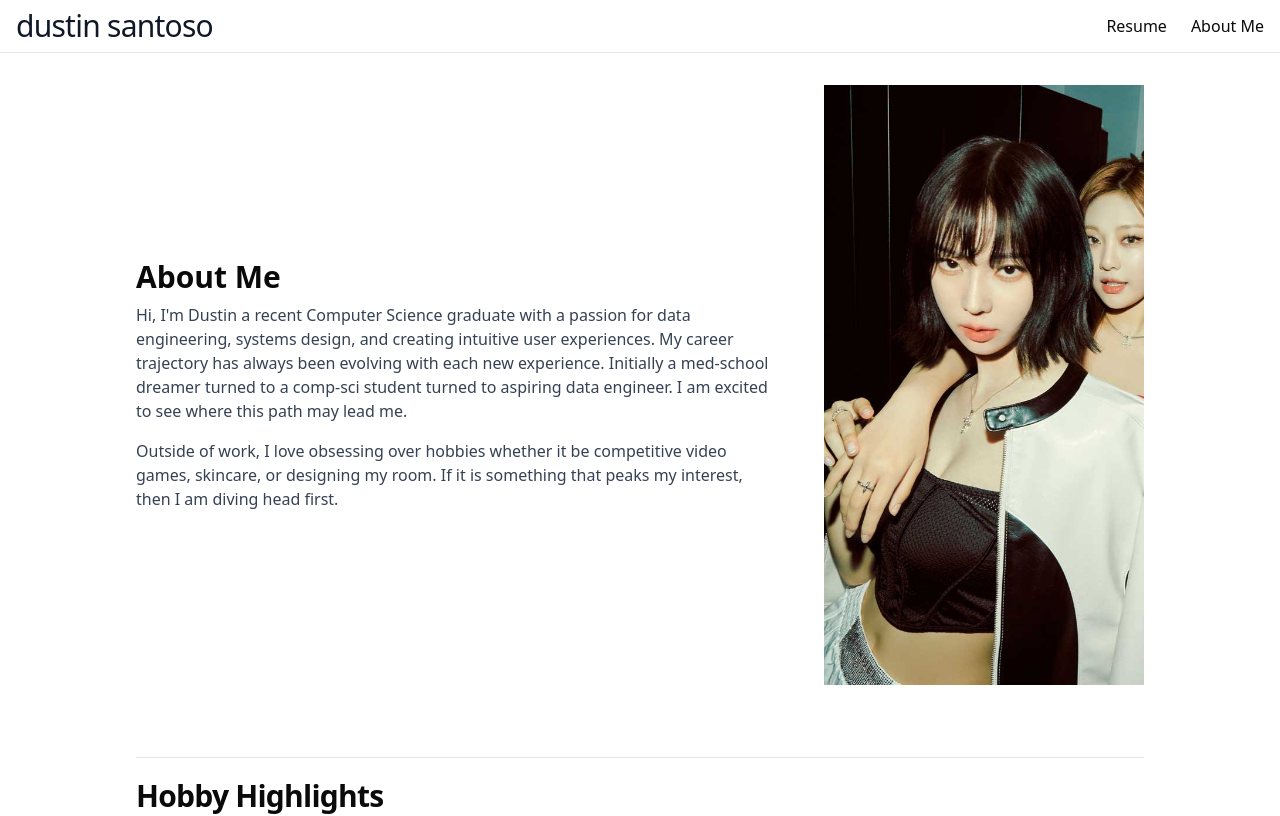
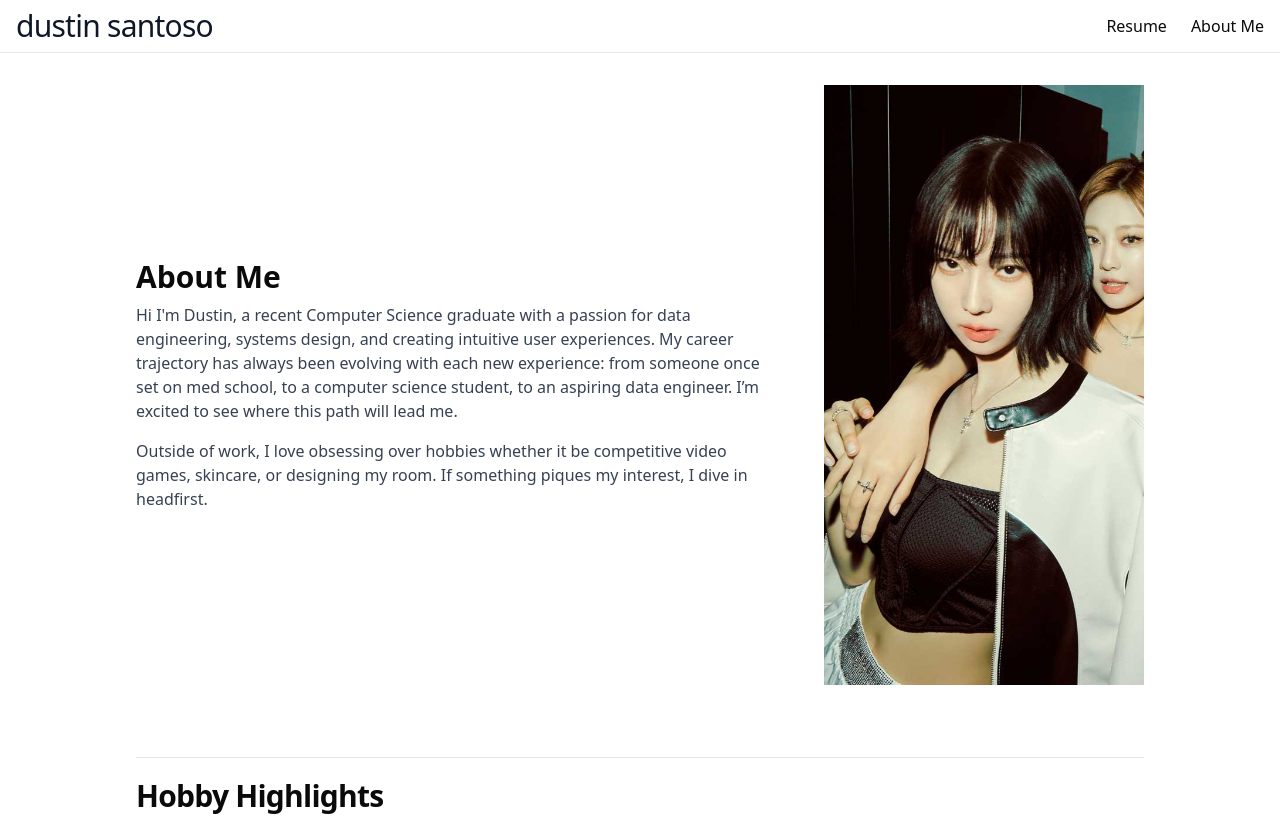
Before and after one commit to nitsud22/Portfolio-Website, a React (Vite) app in the folder vite-project/: page /aboutme in a window 1280 px wide. Shown: the top 816 px of the page. Built offline with nearby package versions, Linux system fonts and the light colour scheme.

Commit message:
about me + background

```diff
--- a/vite-project/src/components/Introduction.tsx
+++ b/vite-project/src/components/Introduction.tsx
@@ -1,16 +1,18 @@
 import background from "../assets/background.jpg";
+import city from "../assets/city2.jpg";
 import hanni from "../assets/hanni.jpg";
 
 export function Introduction() {
   return (
     <div className="relative w-full pb-20">
       {/* Background Image */}
-      <div className="lg:h-[30vh] h-[12vh] overflow-hidden">
+      <div className="relative lg:h-[30vh] h-[12vh] overflow-hidden">
         <img
-          src={background}
+          src={city}
           alt="rancho night"
           className="w-full h-full object-cover"
         />
+        <div className="absolute inset-0 bg-black/20 " />
       </div>
 
       {/* Profile + Intro - grouped and positioned at the bottom */}
--- a/vite-project/src/pages/AboutMe.tsx
+++ b/vite-project/src/pages/AboutMe.tsx
@@ -20,17 +20,17 @@ function AboutMe() {
         <div className="order-2 lg:order-1 lg:w-2/3 text-left">
           <h2 className="text-3xl font-semibold">About Me</h2>
           <p className=" text-gray-700 mt-2">
-            Hi, I'm Dustin a recent Computer Science graduate with a passion for
+            Hi I'm Dustin, a recent Computer Science graduate with a passion for
             data engineering, systems design, and creating intuitive user
             experiences. My career trajectory has always been evolving with each
-            new experience. Initially a med-school dreamer turned to a comp-sci
-            student turned to aspiring data engineer. I am excited to see where
-            this path may lead me.
+            new experience: from someone once set on med school, to a computer
+            science student, to an aspiring data engineer. I’m excited to see
+            where this path will lead me.
           </p>
           <p className=" text-gray-700 mt-4">
             Outside of work, I love obsessing over hobbies whether it be
-            competitive video games, skincare, or designing my room. If it is
-            something that peaks my interest, then I am diving head first.
+            competitive video games, skincare, or designing my room. If
+            something piques my interest, I dive in headfirst.
           </p>
         </div>
       </div>
```
Also changed, not shown: vite-project/src/assets/city2.jpg (added).
